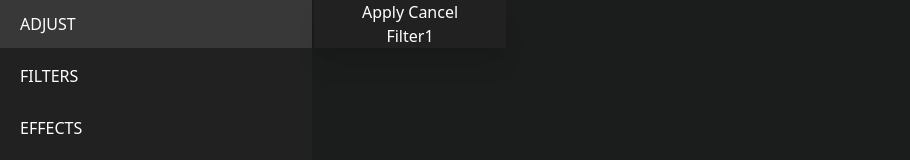
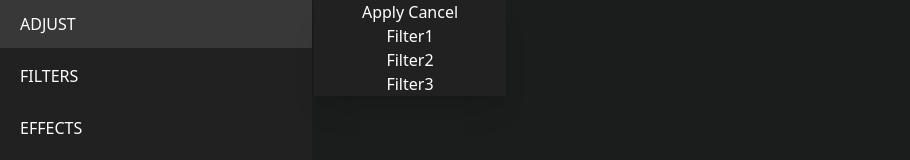
Before and after one commit to MahmoudAboelazm/image-editor-pwa, a Next.js app: page / in a window 1280 px wide. Both pictures are taken after a click on the link "FILTERS". Shown: the top 160 px of the page, without its empty margins (0-910 px from the left). Built offline with nearby package versions, Linux system fonts and the light colour scheme.

Commit message:
✔ Add custome filters

```diff
--- a/src/components/Drawer.tsx
+++ b/src/components/Drawer.tsx
@@ -1,6 +1,7 @@
 import { useTheme } from "next-themes";
 import React, { useState } from "react";
 import { applyAdjust, cancelAdjust } from "../adjust/applyAdjust";
+import Mou from "../filters";
 import { getImage } from "../utils/getImage";
 import Adjust from "./Adjust";
 import Effects from "./Effects";
@@ -39,11 +40,17 @@ const Drawer = () => {
     if (editorName === "ADJUST") {
       cancelAdjust();
     }
+    if (editorName === "FILTERS") {
+      Mou.renderer.cancelFilter();
+    }
     return setEditorName("");
   };
   const apply = () => {
     if (editorName === "ADJUST") {
       applyAdjust();
+    }
+    if (editorName === "FILTERS") {
+      Mou.renderer.applyFilter();
     }
     return setEditorName("");
   };
--- a/src/components/Filters.tsx
+++ b/src/components/Filters.tsx
@@ -1,6 +1,15 @@
 import React from "react";
-const f = () => console.log("filter1");
-const filters = [{ name: "Filter1", funcFilter: f }];
+import {
+  filterOne,
+  filterThree,
+  filterTwo,
+} from "../filters/filters/customeFilters";
+
+const filters = [
+  { name: "Filter1", funcFilter: filterOne },
+  { name: "Filter2", funcFilter: filterTwo },
+  { name: "Filter3", funcFilter: filterThree },
+];
 const Filters = () => {
   return (
     <div>
--- a/src/filters/core/renderer.ts
+++ b/src/filters/core/renderer.ts
@@ -68,6 +68,11 @@ class Renderer {
   applyFilter() {
     return applyCurrentFilter(Renderer.pixelData);
   }
+
+  cancelFilter() {
+    const canvas = document.getElementById("canvas") as HTMLCanvasElement;
+    return showEditImage(canvas.toDataURL("image/png", 1.0));
+  }
 }
 
 export default Renderer;
--- /dev/null
+++ b/src/filters/filters/customeFilters.ts
@@ -0,0 +1,74 @@
+import Mou from "..";
+import { sendCanvasDataToRenderer } from "../../utils/sendCanvasDataToRenderer";
+
+export const filterOne = () => {
+  sendCanvasDataToRenderer();
+
+  (Mou.prototype as any).exposure(5);
+  (Mou.prototype as any).colorize("#e87b22", 4);
+
+  (Mou.prototype as any).sepia(20);
+  (Mou.prototype as any).channels({
+    blue: 8,
+    red: 3,
+  });
+
+  (Mou.prototype as any).curves(
+    "b",
+    [0, 0],
+    [100, 150],
+    [180, 180],
+    [255, 255],
+  );
+  (Mou.prototype as any).contrast(15);
+  (Mou.prototype as any).vibrance(75);
+  (Mou.prototype as any).gamma(1.6);
+
+  return Mou.renderer.processNext();
+};
+export const filterTwo = () => {
+  sendCanvasDataToRenderer();
+  (Mou.prototype as any).saturation(-35);
+  (Mou.prototype as any).curves(
+    "b",
+    [20, 0],
+    [90, 120],
+    [186, 144],
+    [255, 230],
+  );
+  (Mou.prototype as any).curves("r", [0, 0], [144, 90], [138, 120], [255, 255]);
+  (Mou.prototype as any).curves(
+    "g",
+    [10, 0],
+    [115, 105],
+    [148, 100],
+    [255, 248],
+  );
+  (Mou.prototype as any).curves(
+    "rgb",
+    [0, 0],
+    [120, 100],
+    [128, 140],
+    [255, 255],
+  );
+  return Mou.renderer.processNext();
+};
+export const filterThree = () => {
+  sendCanvasDataToRenderer();
+  (Mou.prototype as any).saturation(-20);
+  (Mou.prototype as any).vibrance(-50);
+  (Mou.prototype as any).gamma(1.1);
+  (Mou.prototype as any).sepia(30);
+  (Mou.prototype as any).channels({
+    red: -10,
+    blue: 5,
+  });
+  (Mou.prototype as any).curves(
+    "rgb",
+    [0, 0],
+    [80, 50],
+    [128, 230],
+    [255, 255],
+  );
+  return Mou.renderer.processNext();
+};
```
